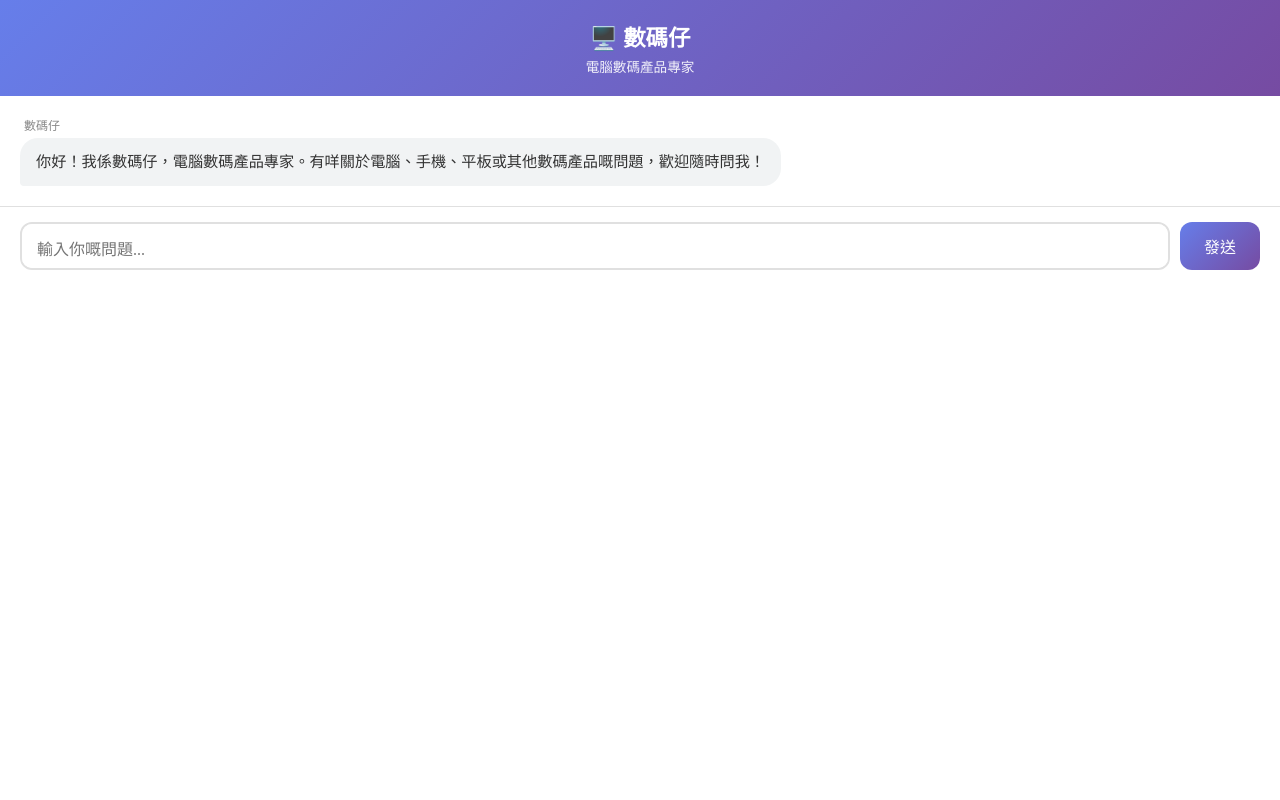
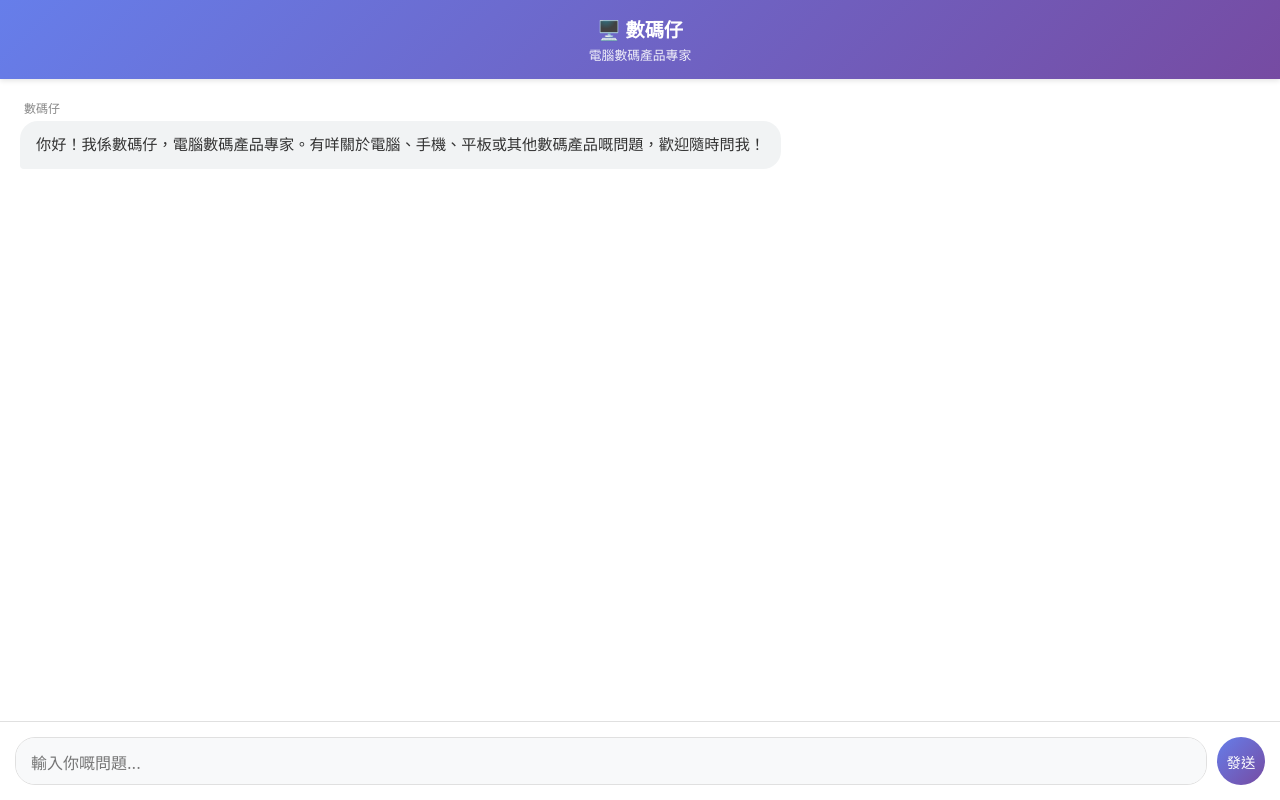
Before and after one commit to dennixc/translation-app, a website: page public/index.html in a window 1280 px wide. Drawn offline with Linux system fonts and the light colour scheme.

Commit message:
移除外框版本gemini

```diff
--- a/public/index.html
+++ b/public/index.html
@@ -2,7 +2,7 @@
 <html lang="zh-Hant">
 <head>
     <meta charset="UTF-8">
-    <meta name="viewport" content="width=device-width, initial-scale=1.0">
+    <meta name="viewport" content="width=device-width, initial-scale=1.0, maximum-scale=1.0, user-scalable=no">
     <title>數碼仔 - 電腦數碼產品專家</title>
     <style>
         * {
@@ -11,29 +11,66 @@
             box-sizing: border-box;
         }
 
-        .chat-header {
+        /* 1. 設定 HTML 和 Body 佔滿全螢幕 */
+        html, body {
+            height: 100%;
+            font-family: -apple-system, BlinkMacSystemFont, "Segoe UI", Roboto, sans-serif;
+            background: #fff; /* 改為白色背景 */
+            overflow: hidden; /* 防止整個頁面捲動，只讓對話區捲動 */
+        }
+
+        /* 2. 修改 Container 為全螢幕 Flex 容器 */
+        .container {
+            width: 100%;
+            height: 100%; /* 填滿高度 */
+            max-width: none; /* 移除寬度限制 (移除紅色框限制) */
+            margin: 0; /* 移除邊距 */
+            background: #fff;
+            display: flex; /* 啟用 Flexbox */
+            flex-direction: column; /* 垂直排列 */
+        }
+
+        .header {
             background: linear-gradient(135deg, #667eea 0%, #764ba2 100%);
             color: white;
-            padding: 20px;
+            padding: 15px 20px;
             text-align: center;
+            /* 移除圓角和邊距，使其貼邊 */
+            border-radius: 0;
+            margin: 0;
+            flex-shrink: 0; /* 防止 Header 被壓縮 */
+            box-shadow: 0 2px 5px rgba(0,0,0,0.1);
+            z-index: 10;
         }
 
-        .chat-header h1 {
-            font-size: 1.4rem;
-            margin-bottom: 4px;
+        .header h1 {
+            font-size: 1.2rem;
+            margin-bottom: 2px;
         }
 
-        .chat-header p {
+        .header p {
             opacity: 0.9;
-            font-size: 0.85rem;
+            font-size: 0.8rem;
         }
 
-        .chat-messages {
+        /* 3. 修改對話區塊，讓它佔據剩餘空間並可捲動 */
+        .chat-container {
             padding: 20px;
             background: white;
+            margin: 0; /* 移除邊距 */
+            border: none; /* 移除邊框 */
+            flex: 1; /* 關鍵：自動填滿剩餘高度 */
+            overflow-y: auto; /* 關鍵：內容過多時，只有這裡會捲動 */
+            min-height: 0; /* Firefox Flexbox 修正 */
+            display: flex;
+            flex-direction: column;
+        }
+
+        .messages {
             display: flex;
             flex-direction: column;
             gap: 16px;
+            padding-bottom: 10px;
         }
 
         .message {
@@ -59,7 +96,6 @@
             line-height: 1.6;
             word-wrap: break-word;
             white-space: pre-wrap;
-            font-family: -apple-system, BlinkMacSystemFont, "Segoe UI", Roboto, sans-serif;
         }
 
         .message.user .message-bubble {
@@ -79,21 +115,28 @@
             color: #888;
             margin-bottom: 5px;
             padding: 0 4px;
-            font-family: -apple-system, BlinkMacSystemFont, "Segoe UI", Roboto, sans-serif;
         }
 
-        .chat-input {
-            padding: 15px 20px;
+        /* 4. 修改輸入區塊，使其固定在底部 */
+        .input-container {
+            padding: 15px;
             background: white;
+            border-top: 1px solid #e0e0e0; /* 只保留上邊框 */
+            border-left: none;
+            border-right: none;
+            border-bottom: none;
+            border-radius: 0;
             display: flex;
             gap: 10px;
-            border-top: 1px solid #e0e0e0;
+            margin: 0; /* 移除邊距 */
+            flex-shrink: 0; /* 防止輸入框被壓縮 */
         }
 
-        .chat-input textarea {
+        .input-container textarea {
             flex: 1;
-            border: 2px solid #e0e0e0;
-            border-radius: 12px;
+            border: 1px solid #e0e0e0;
+            background: #f8f9fa;
+            border-radius: 20px;
             padding: 12px 15px;
             font-size: 1rem;
             resize: none;
@@ -104,28 +147,34 @@
             max-height: 120px;
         }
 
-        .chat-input textarea:focus {
+        .input-container textarea:focus {
             border-color: #667eea;
+            background: #fff;
         }
 
-        .chat-input button {
+        .input-container button {
             background: linear-gradient(135deg, #667eea 0%, #764ba2 100%);
             color: white;
             border: none;
-            border-radius: 12px;
-            padding: 12px 24px;
-            font-size: 1rem;
+            border-radius: 50%; /* 改為圓形按鈕更像現代聊天室 */
+            width: 48px;
+            height: 48px;
+            display: flex;
+            align-items: center;
+            justify-content: center;
+            font-size: 0.9rem;
             cursor: pointer;
             transition: transform 0.2s, box-shadow 0.2s;
-            font-family: -apple-system, BlinkMacSystemFont, "Segoe UI", Roboto, sans-serif;
+            align-self: flex-end;
+            flex-shrink: 0;
         }
 
-        .chat-input button:hover {
-            transform: translateY(-2px);
-            box-shadow: 0 5px 20px rgba(102, 126, 234, 0.4);
+        .input-container button:hover {
+            transform: scale(1.05);
+            box-shadow: 0 2px 10px rgba(102, 126, 234, 0.4);
         }
 
-        .chat-input button:disabled {
+        .input-container button:disabled {
             opacity: 0.6;
             cursor: not-allowed;
             transform: none;
@@ -155,25 +204,50 @@
             0%, 80%, 100% { transform: scale(0); }
             40% { transform: scale(1); }
         }
+
+        /* 桌面版優化 */
+        @media (min-width: 768px) {
+            .message {
+                max-width: 70%;
+            }
+
+            /* 如果在桌面版還是希望有點邊界感，可以保留這段，
+               如果希望桌面版也是全螢幕，請刪除下面這段 .container 的樣式 */
+            /*
+            .container {
+                max-width: 1000px;
+                margin: 0 auto;
+                border-left: 1px solid #eee;
+                border-right: 1px solid #eee;
+            }
+            */
+        }
     </style>
 </head>
 <body>
-    <!-- 直接放置，無外層容器 -->
-    <div class="chat-header">
+    <div class="container">
+        <div class="header">
             <h1>🖥️ 數碼仔</h1>
             <p>電腦數碼產品專家</p>
         </div>
 
-    <div id="messages" class="chat-messages">
+        <div class="chat-container">
+            <div id="messages" class="messages">
                 <div class="message bot">
                     <span class="message-label">數碼仔</span>
                     <div class="message-bubble">你好！我係數碼仔，電腦數碼產品專家。有咩關於電腦、手機、平板或其他數碼產品嘅問題，歡迎隨時問我！</div>
                 </div>
             </div>
+        </div>
 
-    <div class="chat-input">
-        <textarea id="userInput" placeholder="輸入你嘅問題..." rows="1"></textarea>
+        <div class="input-container">
+            <textarea
+                id="userInput"
+                placeholder="輸入你嘅問題..."
+                rows="1"
+            ></textarea>
             <button id="sendBtn" onclick="sendMessage()">發送</button>
+        </div>
     </div>
 
     <script>
@@ -181,6 +255,7 @@
         const messagesContainer = document.getElementById("messages");
         const userInput = document.getElementById("userInput");
         const sendBtn = document.getElementById("sendBtn");
+        const chatContainer = document.querySelector('.chat-container'); // 新增：獲取捲動容器
 
         userInput.addEventListener("keydown", (e) => {
             if (e.key === "Enter" && !e.shiftKey) {
@@ -189,6 +264,14 @@
             }
         });
 
+        function scrollToBottom() {
+            // 修改：針對 chat-container 進行捲動，而不是 messageDiv.scrollIntoView
+            chatContainer.scrollTo({
+                top: chatContainer.scrollHeight,
+                behavior: 'smooth'
+            });
+        }
+
         function addMessage(content, isUser = false, isLoading = false) {
             const messageDiv = document.createElement("div");
             messageDiv.className = `message ${isUser ? "user" : "bot"}`;
@@ -196,7 +279,11 @@
             if (isLoading) {
                 messageDiv.innerHTML = `
                     <span class="message-label">數碼仔</span>
-                    <div class="loading"><span></span><span></span><span></span></div>
+                    <div class="loading">
+                        <span></span>
+                        <span></span>
+                        <span></span>
+                    </div>
                 `;
                 messageDiv.id = "loadingMessage";
             } else {
@@ -207,7 +294,10 @@
             }
 
             messagesContainer.appendChild(messageDiv);
-            messageDiv.scrollIntoView({ behavior: 'smooth', block: 'end' });
+
+            // 使用新的捲動函數
+            setTimeout(scrollToBottom, 50);
+
             return messageDiv;
         }
 
@@ -229,6 +319,7 @@
             addMessage(message, true);
             userInput.value = "";
             sendBtn.disabled = true;
+
             addMessage("", false, true);
 
             try {
@@ -237,11 +328,21 @@
                     headers: { "Content-Type": "application/json" },
                     body: JSON.stringify({ message })
                 });
+
                 removeLoading();
 
-                if (!response.ok) throw new Error(`HTTP error! status: ${response.status}`);
+                if (!response.ok) {
+                    throw new Error(`HTTP error! status: ${response.status}`);
+                }
+
                 const data = await response.json();
-                addMessage(data.success ? data.translation : "請求失敗: " + (data.error || "未知錯誤"));
+
+                if (data.success) {
+                    addMessage(data.translation);
+                } else {
+                    addMessage("請求失敗: " + (data.error || "未知錯誤"));
+                }
+
             } catch (error) {
                 removeLoading();
                 console.error("Error:", error);
@@ -250,6 +351,7 @@
 
             sendBtn.disabled = false;
             userInput.focus();
+            setTimeout(scrollToBottom, 100); // 確保發送後滾動到底部
         }
     </script>
 </body>
```
Lines whose indentation alone changed are shown as unchanged.
